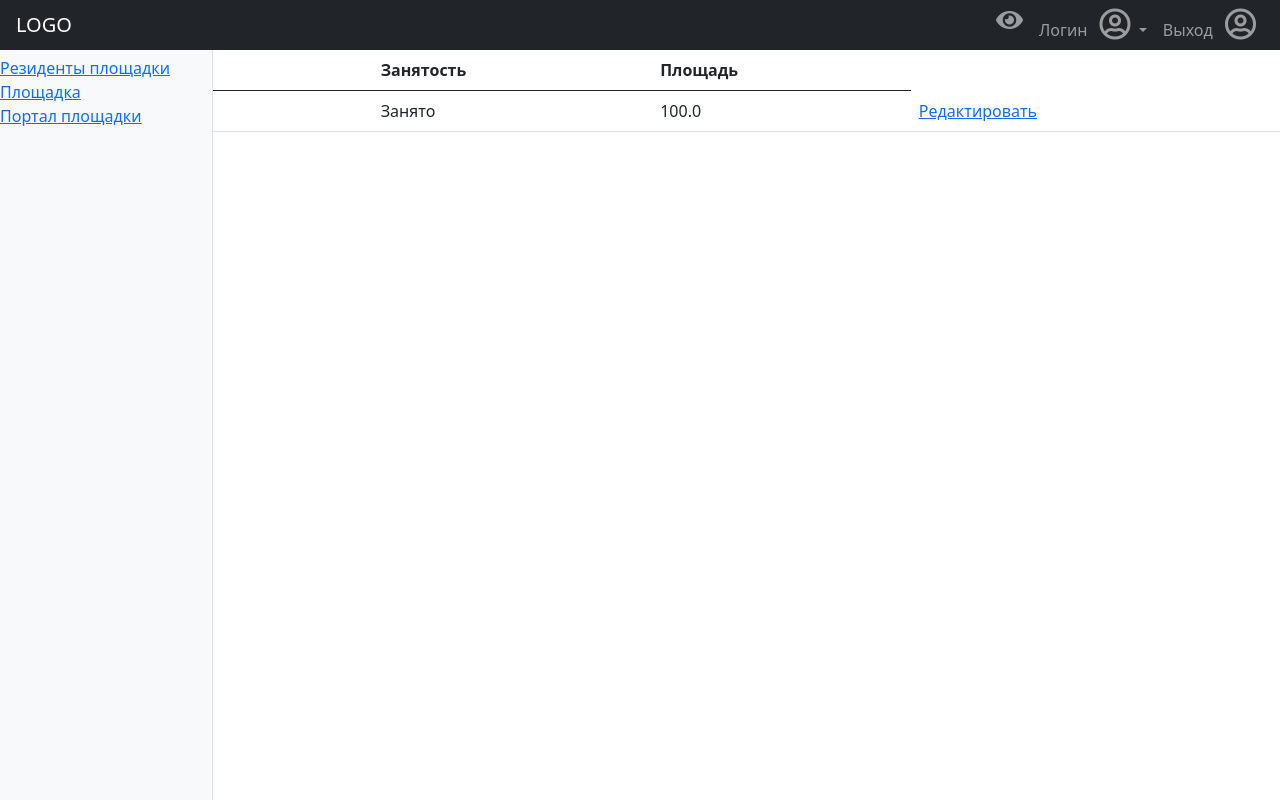
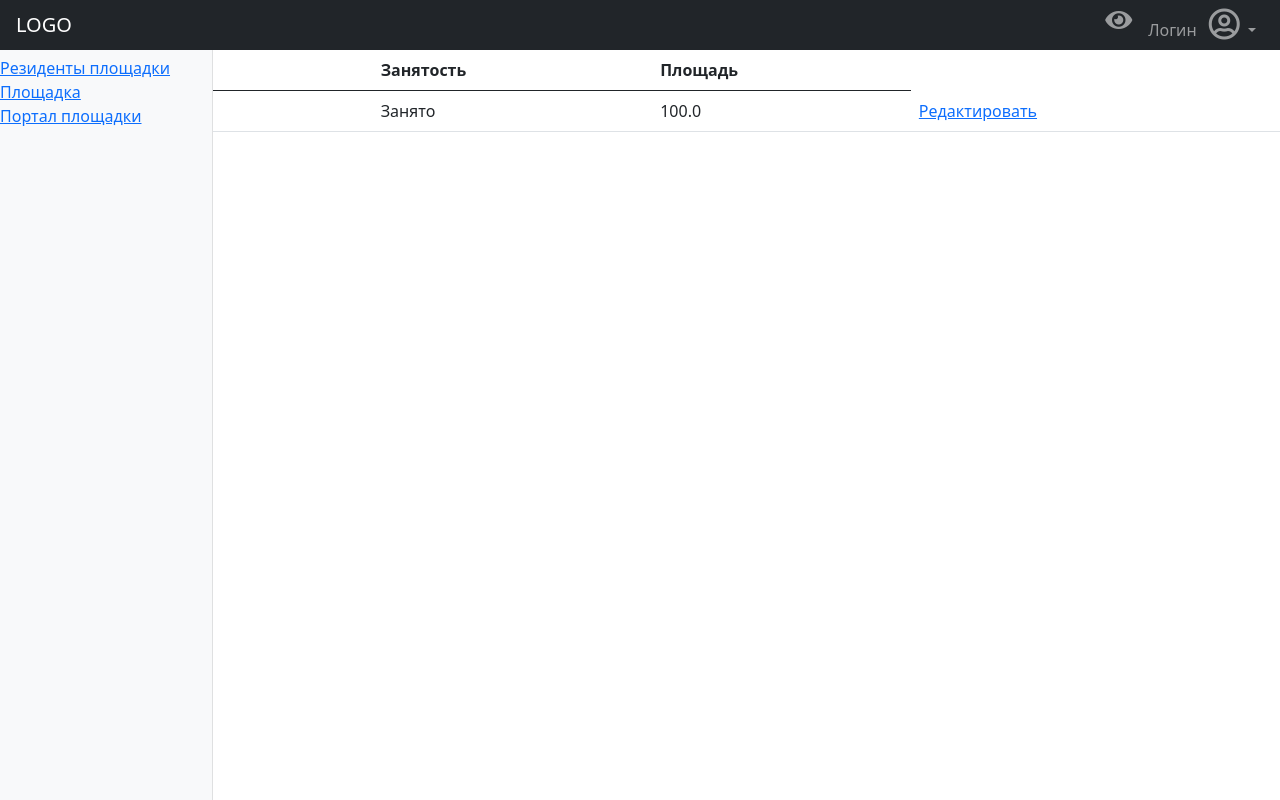
Before and after one commit to Slaboym1e/Kontaktor, a Flask app: page /admin/area in a window 1280 px wide. Run offline with Flask 2, Linux system fonts and the light colour scheme; tables that the repository leaves empty hold one stand-in row (values such as "Sample post"); some libraries are stand-ins or nearby versions.

Commit message:
add create resedents page

```diff
--- a/app/admin/routes.py
+++ b/app/admin/routes.py
@@ -21,6 +21,11 @@ def area():
         area.square = round(float(area.height) * float(area.width), 2)
     Session.close()
     return render_template('admin/docs.html', areas=areas)
+
+@admin.route('/residents')
+def residents():
+    return render_template('admin/residents.html')
+
 
 @admin.route('/more/<int:id>')
 def more(id):
--- a/app/templates/admin/admin.html
+++ b/app/templates/admin/admin.html
@@ -24,7 +24,7 @@
                 <button type="submit" class="btn btn-primary">Войти</button>
             </div>
         </form>
-            </div>
+
     </div>
 </div>
 {% endblock %}
--- a/app/templates/admin/baseadmin.html
+++ b/app/templates/admin/baseadmin.html
@@ -43,18 +43,12 @@
                         </li>
                         <hr class="dropdown-divider">
                         <li>
-                            <a class="dropdown-item" href="#">
+                            <a class="dropdown-item" href="{!url_for('admin.logout')!}">
                                 <i class="fas fa-sign-out-alt"></i>
                                 Выйти
                             </a>
                         </li>
                     </ul>
-                </li>
-                <li class="nav-item px-2">
-                    <a class="nav-link" href="{!url_for('admin.logout')!}">
-                        <span class="pe-1 justify-content-center">Выход</span>
-                        <i class="far fa-user-circle ps-1" style="font-size: 32px"></i>
-                    </a>
                 </li>
             </ul>
         </nav>
@@ -71,12 +65,13 @@
                 <a class="" data-bs-toggle="collapse" href="#residents" role="button" aria-expanded="false" aria-controls="collapseExample">Резиденты площадки</a>
                 <div class="collapse" id="residents">
                     <div class="card card-body">
+                            <a class="nav-link" href="{!url_for('admin.residents')!}">Управление персонами</a>
                             <a class="nav-link" href="#">Общая информация</a>
                             <a class="nav-link" href="#">Заявки на мероприятия</a>
                             <a class="nav-link" href="#">Бухгалтерия</a>
                             <a class="nav-link" href="#">Документы</a>
                             <a class="nav-link" href="#">Статистика</a>
-                            <a class="nav-link" href="#">Управление персонами</a>
+
                     </div>
                 </div>
               </li>
--- a/app/templates/admin/registre.html
+++ b/app/templates/admin/registre.html
@@ -19,7 +19,7 @@
                 <button type="submit" class="btn btn-primary">Создать</button>
             </div>
         </form>
-            </div>
+
     </div>
 </div>
 {% endblock %}
--- a/app/templates/admin/tableuser.html
+++ b/app/templates/admin/tableuser.html
@@ -24,7 +24,6 @@
                 <button type="submit" class="btn btn-primary">Войти</button>
             </div>
         </form>
-            </div>
     </div>
 </div>
 {% endblock %}
```
